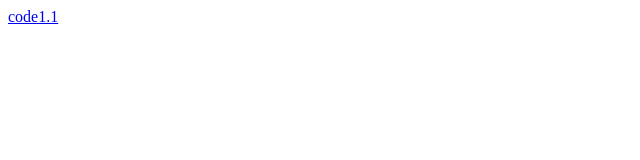
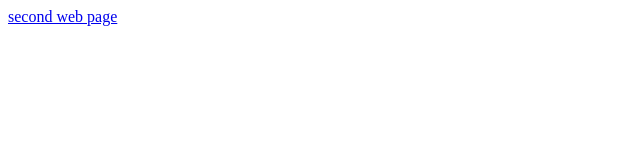
Before and after one commit to Arno-Web-team/Code-1.4.1, a plain HTML site: page index.html in a window 1280 px wide. Shown: the full height of the page, 0-640 px from the left. Drawn offline with Linux system fonts and the light colour scheme.

Commit message:
Update index.html

```diff
--- a/index.html
+++ b/index.html
@@ -3,7 +3,7 @@
 <title>linking webpages</title>
 </head>
 <body>
-  <a href="web2.html">code1.1</a>
+  <a href="web2.html">second web page</a>
 
 </body>
 </html>
```
